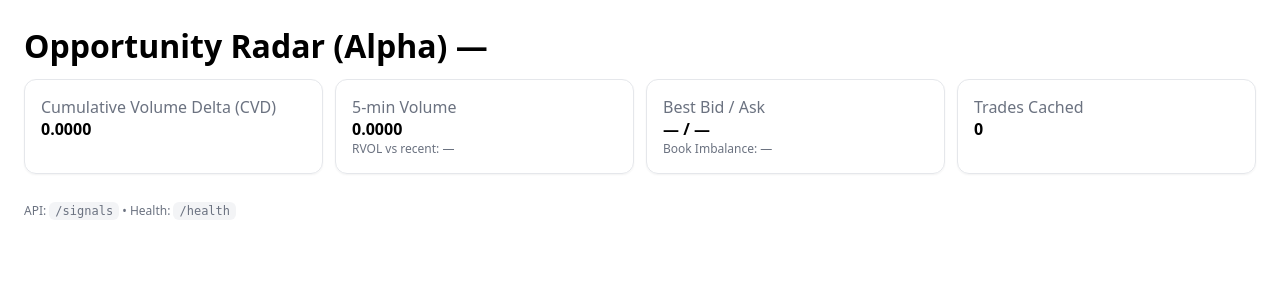
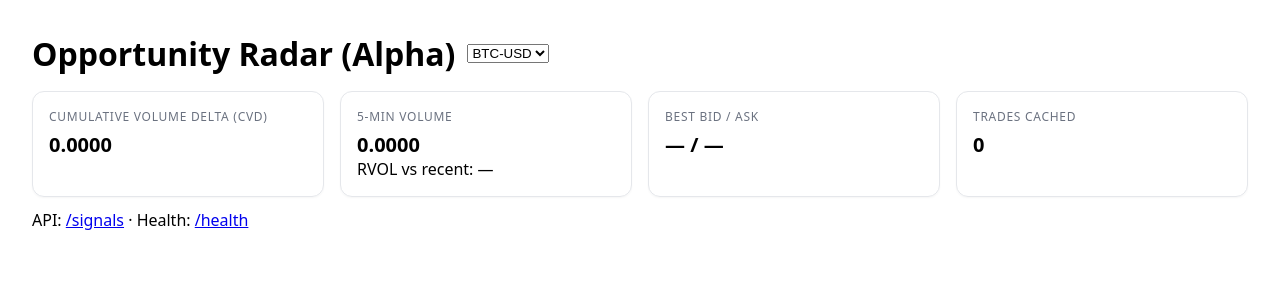
Before and after one commit to davidlowriereed/tradeAgent, a FastAPI app: page / in a window 1280 px wide. Shown: the top 300 px of the page. Run offline with FastAPI, Linux system fonts and the light colour scheme; some libraries are stand-ins or nearby versions.

Commit message:
Update index.html

```diff
--- a/backend/templates/index.html
+++ b/backend/templates/index.html
@@ -2,61 +2,60 @@
 <html>
 <head>
   <meta charset="utf-8" />
-    <title>Opportunity Radar (Alpha) — {{ symbol }}</title>
+  <title>Opportunity Radar (Alpha)</title>
   <meta name="viewport" content="width=device-width, initial-scale=1" />
   <style>
-      body { font-family: system-ui, -apple-system, Segoe UI, Roboto, Helvetica, Arial, sans-serif; margin: 24px; }
-      .card { border: 1px solid #e5e7eb; border-radius: 12px; padding: 16px; margin-bottom: 16px; box-shadow: 0 1px 2px rgba(0,0,0,0.05); }
-      h1 { margin: 0 0 12px; }
-      .grid { display: grid; grid-template-columns: repeat(auto-fit, minmax(260px, 1fr)); gap: 12px; }
-      .k { color: #6b7280; }
-      .v { font-weight: 600; }
-      .small { font-size: 12px; color: #6b7280; }
-      code { background: #f3f4f6; padding: 2px 6px; border-radius: 6px; }
+    body { font-family: system-ui, -apple-system, Segoe UI, Roboto, sans-serif; padding: 24px; }
+    .grid { display: grid; gap: 16px; grid-template-columns: repeat(4, minmax(220px,1fr)); }
+    .card { border: 1px solid #e5e7eb; border-radius: 12px; padding: 16px; box-shadow: 0 1px 2px rgba(0,0,0,.04);}
+    .label { color:#6b7280; font-size: 12px; text-transform: uppercase; letter-spacing: .06em;}
+    .value { font-size: 20px; font-weight: 700; margin-top: 6px; }
+    .row { display:flex; gap:12px; align-items:center; margin-bottom: 16px; }
   </style>
 </head>
 <body>
-    <h1>Opportunity Radar (Alpha) — {{ symbol }}</h1>
+  <div class="row">
+    <h1 style="margin:0;">Opportunity Radar (Alpha)</h1>
+    <select id="symbol"></select>
+  </div>
+
   <div class="grid">
-      <div class="card">
-        <div class="k">Cumulative Volume Delta (CVD)</div>
-        <div class="v" id="cvd">—</div>
+    <div class="card"><div class="label">Cumulative Volume Delta (CVD)</div><div id="cvd" class="value">—</div></div>
+    <div class="card"><div class="label">5-min Volume</div><div id="vol" class="value">—</div><div>RVOL vs recent: <span id="rvol">—</span></div></div>
+    <div class="card"><div class="label">Best Bid / Ask</div><div class="value"><span id="bid">—</span> / <span id="ask">—</span></div></div>
+    <div class="card"><div class="label">Trades Cached</div><div id="cached" class="value">—</div></div>
   </div>
-      <div class="card">
-        <div class="k">5-min Volume</div>
-        <div class="v" id="vol5m">—</div>
-        <div class="small">RVOL vs recent: <span id="rvol">—</span></div>
+
+  <div style="margin-top:12px;">
+    API: <a href="/signals">/signals</a> · Health: <a href="/health">/health</a>
   </div>
-      <div class="card">
-        <div class="k">Best Bid / Ask</div>
-        <div class="v"><span id="bid">—</span> / <span id="ask">—</span></div>
-        <div class="small">Book Imbalance: <span id="imbalance">—</span></div>
-      </div>
-      <div class="card">
-        <div class="k">Trades Cached</div>
-        <div class="v" id="trades">—</div>
-      </div>
-    </div>
-    <p class="small">API: <code>/signals</code> • Health: <code>/health</code></p>
+
   <script>
-      async function refresh() {
-        try {
-          const res = await fetch('/signals');
-          const j = await res.json();
-          const fmt = (x) => (x === null || x === undefined) ? '—' : (typeof x === 'number' ? x.toFixed(4) : x);
-          document.getElementById('cvd').textContent = fmt(j.cvd);
-          document.getElementById('vol5m').textContent = fmt(j.volume_5m);
-          document.getElementById('rvol').textContent = j.rvol_vs_recent ? j.rvol_vs_recent.toFixed(2) + '×' : '—';
-          document.getElementById('bid').textContent = fmt(j.best_bid);
-          document.getElementById('ask').textContent = fmt(j.best_ask);
-          document.getElementById('imbalance').textContent = (j.book_imbalance === null || j.book_imbalance === undefined) ? '—' : j.book_imbalance.toFixed(3);
-          document.getElementById('trades').textContent = j.trades_cached;
-        } catch (e) {
-          // ignore
+    async function init() {
+      const h = await fetch('/health').then(r=>r.json());
+      const sel = document.getElementById('symbol');
+      (h.symbols || []).forEach(s => {
+        const o = document.createElement('option');
+        o.value = s; o.textContent = s; sel.appendChild(o);
+      });
+      sel.value = (h.symbols && h.symbols[0]) || 'BTC-USD';
+      poll();
+      sel.addEventListener('change', ()=> poll(true));
     }
+
+    async function poll(force=false) {
+      const sym = document.getElementById('symbol').value;
+      const res = await fetch(`/signals?symbol=${encodeURIComponent(sym)}`).then(r=>r.json());
+      document.getElementById('cvd').textContent = (res.cvd ?? '—').toFixed ? res.cvd.toFixed(4) : res.cvd;
+      document.getElementById('vol').textContent = (res.volume_5m ?? '—').toFixed ? res.volume_5m.toFixed(4) : res.volume_5m;
+      document.getElementById('rvol').textContent = res.rvol_vs_recent ? `${res.rvol_vs_recent.toFixed(2)}x` : '—';
+      document.getElementById('bid').textContent = res.best_bid ?? '—';
+      document.getElementById('ask').textContent = res.best_ask ?? '—';
+      document.getElementById('cached').textContent = res.trades_cached ?? '—';
+      setTimeout(poll, 1500);
     }
-      setInterval(refresh, 1500);
-      refresh();
+
+    init();
   </script>
 </body>
 </html>
```
Lines whose indentation alone changed are shown as unchanged.
